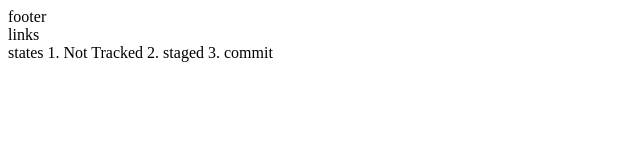
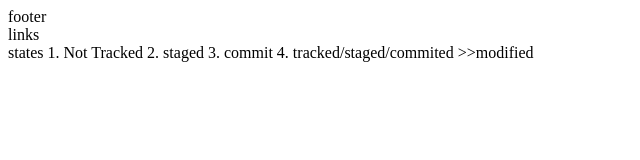
Before and after one commit to vanashritembhurnegithub/instaPage, a plain HTML site: page index.html in a window 1280 px wide. Shown: the whole page, without its empty margins (0-640 px from the left). Drawn offline with Linux system fonts and the light colour scheme.

Commit message:
second commit

```diff
--- a/index.html
+++ b/index.html
@@ -21,7 +21,10 @@
     1. Not Tracked
     2. staged
     3. commit
+    4. tracked/staged/commited >>modified
   <!-- to check ststus - git ststus -->
-
+   <!-- to add the Staged - git add -->
+   <!-- to commit - git commit "initial commit" -->
+   <!-- add origin - git remote add origin <git repo origi -->
 </body>
 </html>
```
